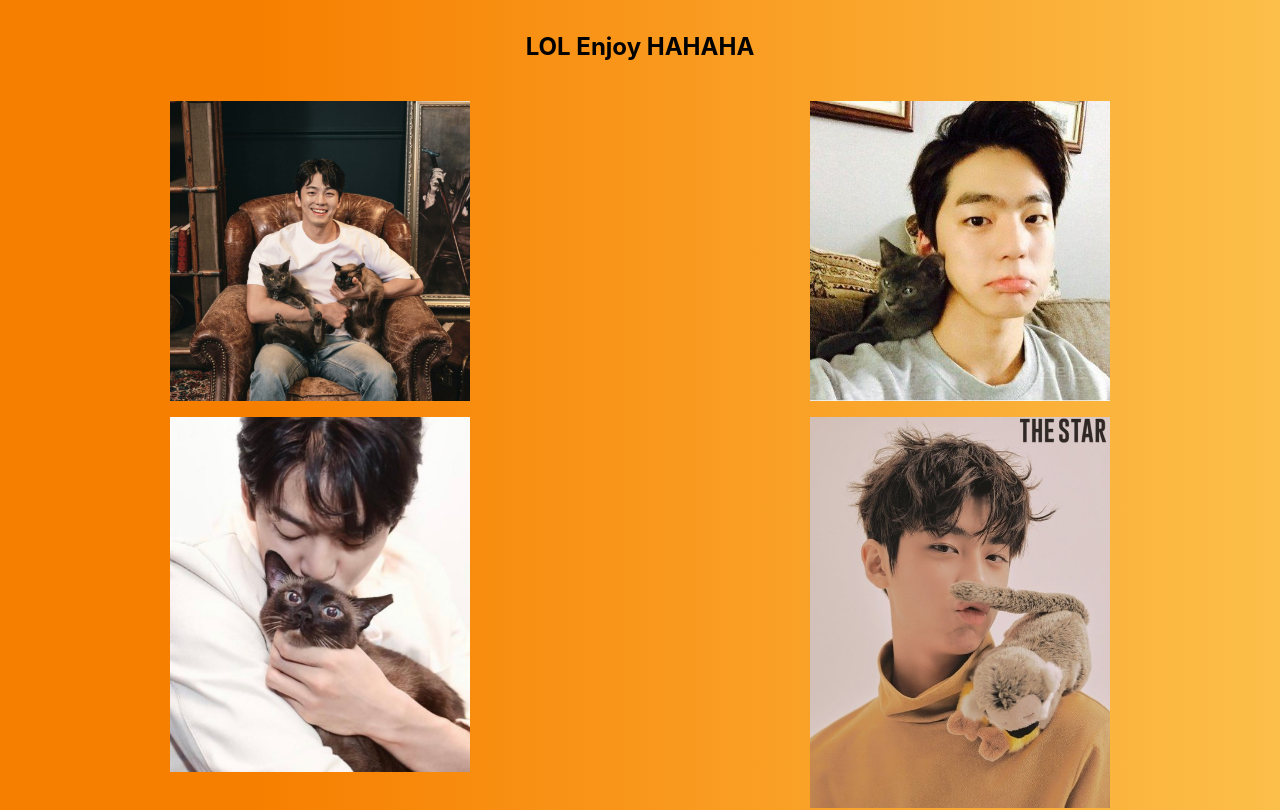
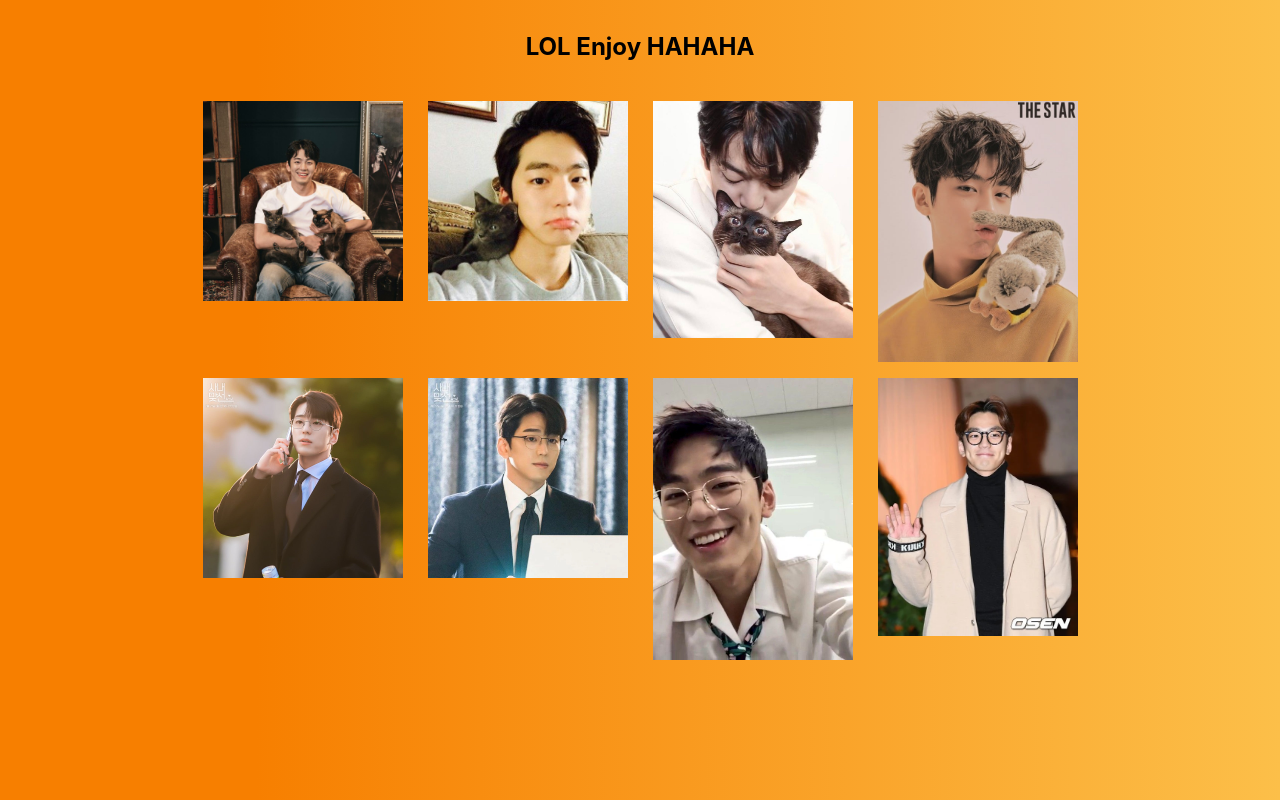
Before and after one commit to DmncG/ish_bday, a React (Create React App) app: page /#/bonus in a window 1280 px wide. Shown: the top 810 px of the page. Built offline with nearby package versions, Linux system fonts and the light colour scheme.

Commit message:
fixed kmk gallery

```diff
--- a/src/kmk/kmk.css
+++ b/src/kmk/kmk.css
@@ -3,6 +3,15 @@
   grid-template-columns: 1fr;
   justify-items: center;
   align-content: center;
+  grid-template-areas:
+  'k1'
+  'k2'
+  'k3'
+  'k4'
+  'k5'
+  'k6'
+  'k7'
+  'k8';
 }
 
 .kmk__image{
@@ -50,5 +59,20 @@
     'k2 k4'
     'k5 k6'
     'k7 k8';
+    max-width: 900px;
+    margin: auto;
   }
 }
+
+@media only screen and (min-width: 1024px) {
+    .kmk__images{
+      grid-template-columns: 1fr 1fr 1fr 1fr;
+      grid-template-areas:
+      'k1 k3 k2 k4'
+      'k5 k6 k7 k8';
+    }
+
+    .kmk__image{
+      width: 200px;
+    }
+  }
```
